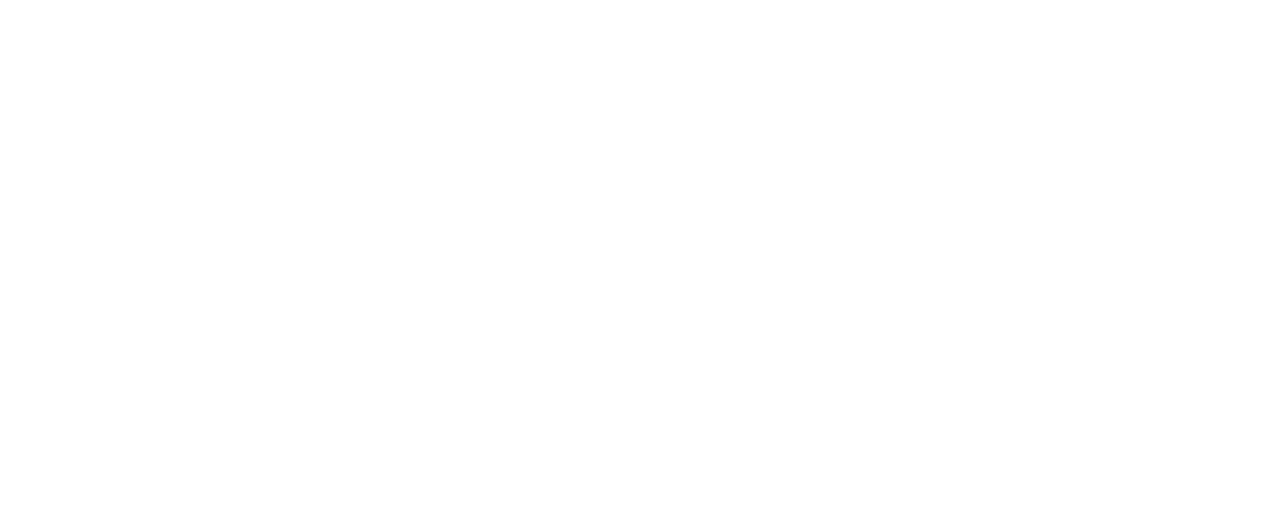
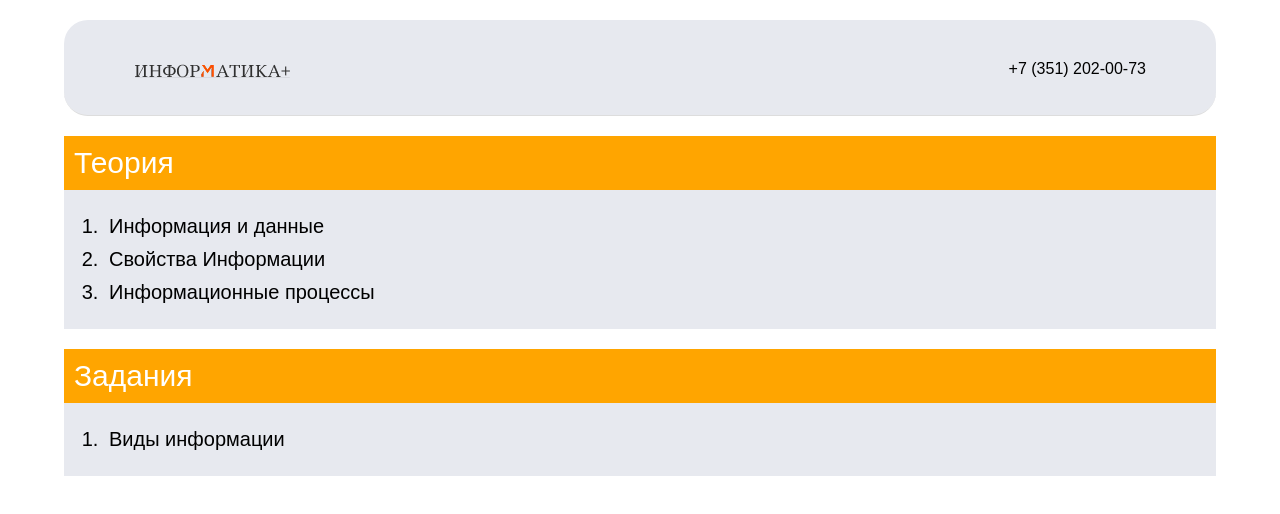
Before and after one commit to sharksoup/IT_plus, a plain HTML site: page 1/1.1.html in a window 1280 px wide. Drawn offline with Linux system fonts and the light colour scheme.

Commit message:
КучкинИС, МаксимовАД, Пункт 1.1 версия 1

```diff
--- a/1/1.1.html
+++ b/1/1.1.html
@@ -0,0 +1,33 @@
+<!DOCTYPE html>
+<html lang="ru">
+<head>
+    <meta charset="UTF-8">
+    <meta name="viewport" content="width=device-width, initial-scale=1.0">
+    <title>Прототип - Главная страница</title>
+    <link rel="stylesheet" href="/styles.css">
+</head>
+<body>
+    <header>
+        <div class="logo">
+            <img src="/image/Group 1.png" alt="logo">
+        </div>
+        <div class="contact">+7 (351) 202-00-73</div>
+    </header>
+
+    <div class="theory">
+        <div class="theory_label">Теория</div>
+        <ul>
+            <li><a href="">Информация и данные</a></li>
+            <li><a href="">Свойства Информации</a></li>
+            <li><a href="">Информационные процессы</a></li>
+        </ul>
+    </div>
+
+    <div class="tasks">
+        <div class="tasks_label">Задания</div>
+        <ul>
+            <li><a href="">Виды информации</a></li>
+        </ul>
+    </div>
+</body>
+</html>
--- a/styles.css
+++ b/styles.css
@@ -167,10 +167,77 @@ header {
     text-decoration: none;
     transition: ease-in 0.2s;
 }
-li {
+.sp1 li {
     padding: 15px;
 }
 .label1 {
     font-size: 24px;
     color: #FF7236;
 }
+/* Стили для страницы раздела */
+.theory {
+    margin-left: auto;
+    margin-right: auto;
+    background-color: #E7E9EF;
+    width: 90%;
+    padding-bottom: 20px;
+}
+.theory_label {
+    width: 100%;
+    background-color: orange;
+    font-size: 30px;
+    padding: 10px;
+    color: white;
+}
+.theory ul {
+    margin-left: 40px;
+    margin-top: 20px;
+    font-size: 20px;
+    list-style: decimal;
+}
+.theory li {
+    padding: 5px;
+}
+.theory a {
+    color: black;
+    text-decoration: none;
+}
+.theory a:hover {
+    color: #E6622D;
+    text-decoration: none;
+    transition: ease-in 0.2s;
+}
+
+.tasks {
+    margin-left: auto;
+    margin-right: auto;
+    background-color: #E7E9EF;
+    width: 90%;
+    padding-bottom: 20px;
+    margin-top: 20px;
+}
+.tasks_label {
+    width: 100%;
+    background-color: orange;
+    font-size: 30px;
+    padding: 10px;
+    color: white;
+}
+.tasks ul {
+    margin-left: 40px;
+    margin-top: 20px;
+    font-size: 20px;
+    list-style: decimal;
+}
+.tasks li {
+    padding: 5px;
+}
+.tasks a {
+    color: black;
+    text-decoration: none;
+}
+.tasks a:hover {
+    color: #E6622D;
+    text-decoration: none;
+    transition: ease-in 0.2s;
+}
```
Also changed, not shown: tasks.html (+1 -1 lines).
